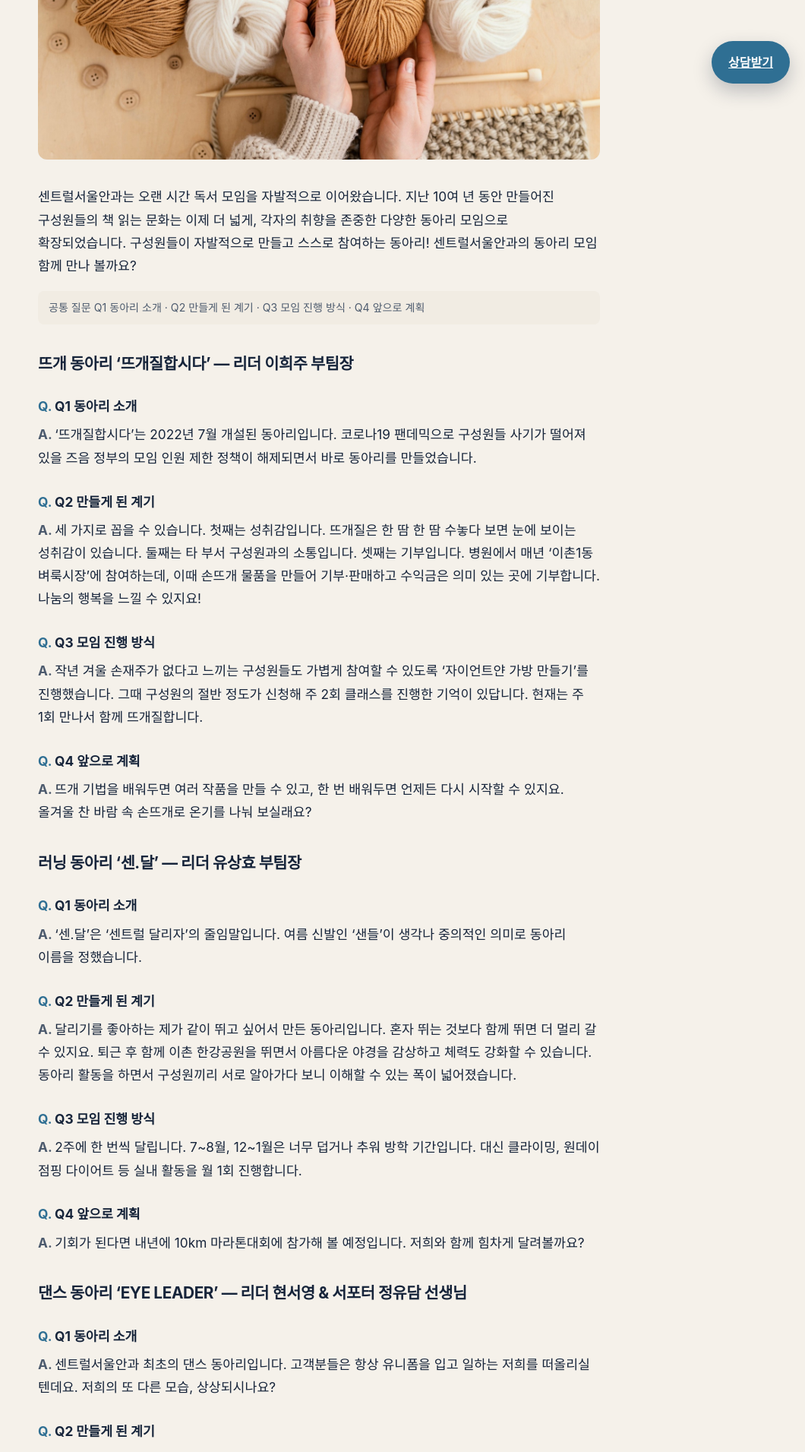
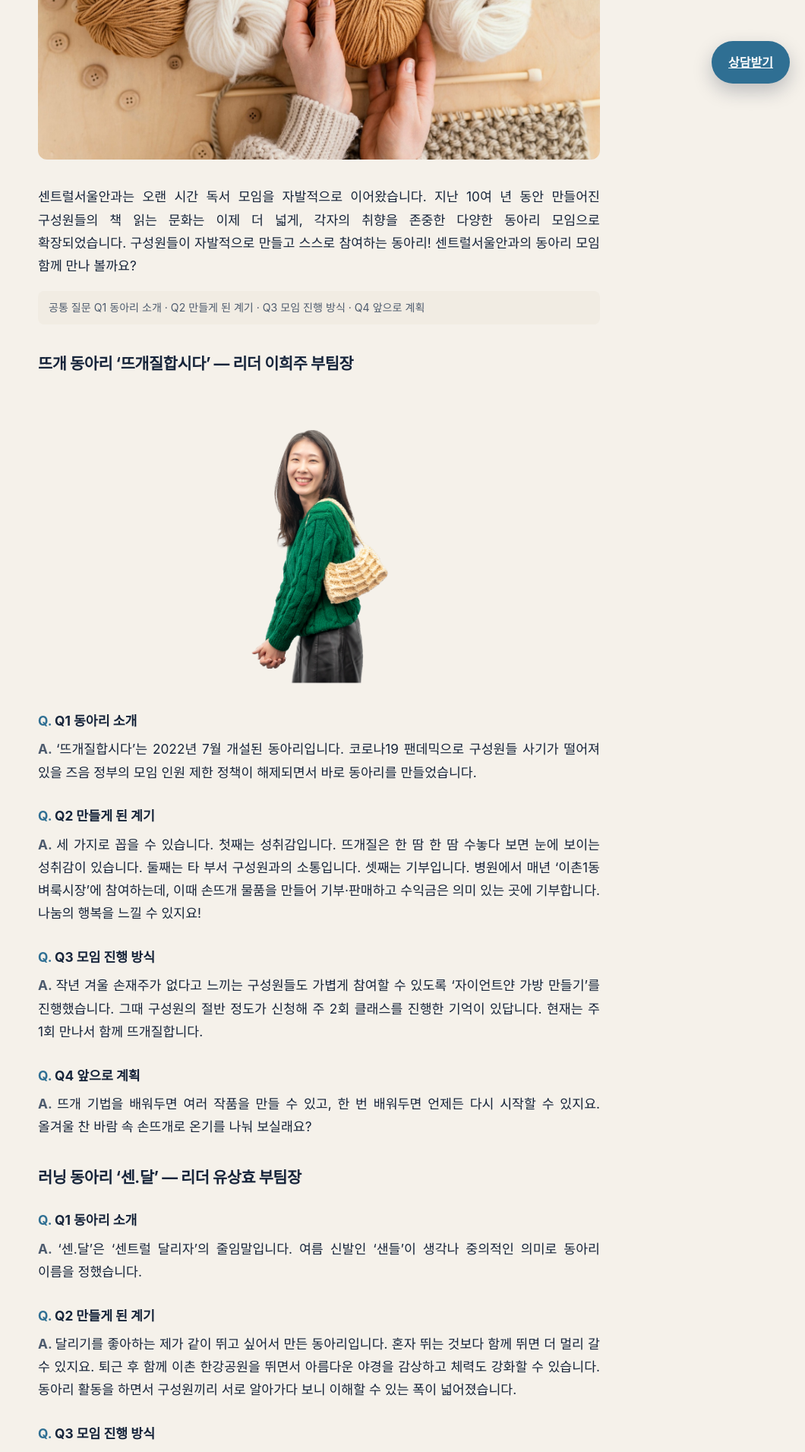
Before and after one commit to yongsan1705-ui/nanum-webzine, a PHP site: page /nanum/club.html in a window 1280 px wide. Shown: the part 670-2581 px from the top of the page at 76% size, without its empty margins (220-1280 px from the left). Run offline with PHP 8.4, Linux system fonts and the light colour scheme; some libraries are stand-ins or nearby versions; some web fonts are replaced.

Commit message:
동아리 기사: 뜨개 동아리 인물 사진 추가
- 뜨개 동아리 제목 아래에 배경 없는 인물 사진(club-knit.png) 배치
- 배경 지운 사진용 figure.cutout 스타일 추가 (최대 220px, 회색 바탕·둥근 모서리 없음)
- 본문 양쪽 정렬 스타일 포함

Co-Authored-By: Claude Opus 5.5 <noreply@anthropic.com>

```diff
--- a/nanum/assets/css/style.css
+++ b/nanum/assets/css/style.css
@@ -188,6 +188,12 @@ button { font: inherit; cursor: pointer; }
 .pi-label { display: inline-block; min-width: 3em; font-weight: 700; color: var(--issue); }
 .pi-link { display: inline-block; margin-top: 4px; font-weight: 700; color: var(--issue); }
 .article-body { font-size: 1.08rem; }
+/* 본문 읽는 글은 양쪽 정렬 (제목·인용구·사진 설명·가게 정보는 제외) */
+.article-body > p, .article-body > ul:not(.place-info) li, .article-body .qa p, .article-body .tag-card p, .article-body .timeline p { text-align: justify; }
+/* 좁은 화면에서는 단어 사이가 크게 벌어지지 않도록 단어 중간 줄바꿈 허용 (신문·잡지 방식) */
+@media (max-width: 640px) {
+  .article-body > p, .article-body > ul:not(.place-info) li, .article-body .qa p, .article-body .tag-card p, .article-body .timeline p { word-break: normal; line-break: strict; }
+}
 .article-body h3 { font-size: 1.3rem; margin-top: 1.8em; }
 .article-body h3.has-flag { display: flex; align-items: center; gap: .5em; }
 .flag { width: 1.6em; height: 1.6em; flex: none; border-radius: 50%; object-fit: cover; box-shadow: 0 0 0 1px var(--line); }
@@ -201,6 +207,9 @@ button { font: inherit; cursor: pointer; }
 .ph-video { background: #1f2a38; color: #fff; font-size: 2rem; }
 .article-body figure img { display: block; width: 100%; height: auto; border-radius: 12px; background: #e9eef2; }
 .article-body figure.portrait { max-width: 440px; margin-inline: auto; }
+/* 배경을 지운 인물 사진: 원본 크기 이하로, 회색 바탕·둥근 모서리 없이 */
+.article-body figure.cutout { max-width: 220px; margin-inline: auto; }
+.article-body figure.cutout img { background: none; border-radius: 0; }
 /* 편지지 (인사말): 원본 1143×2000 이미지를 위(0~790)·가운데(790~1595, 무늬 한 주기 단위로 반복)·아래(1595~2000) 세 조각으로 나눠 붙임.
    길이와 상관없이 테두리가 찌그러지지 않음. 1cqw = 원본 11.43px */
 .letter-wrap { container-type: inline-size; margin-bottom: 8px; }
--- a/nanum/club.html
+++ b/nanum/club.html
@@ -12,7 +12,7 @@
   <!-- OG 이미지: 대표 이미지가 정해지면 주석을 풀고 경로 입력 -->
   <!-- <meta property="og:image" content="https://www.cseye.net/nanum/assets/img/cover.jpg"> -->
   <link rel="stylesheet" href="https://cdn.jsdelivr.net/gh/orioncactus/pretendard@v1.3.9/dist/web/static/pretendard.min.css">
-  <link rel="stylesheet" href="assets/css/style.css?v=17856d80">
+  <link rel="stylesheet" href="assets/css/style.css?v=e17ae4c5">
 </head>
 <body data-article="club">
   <a class="skip" href="#main">본문 바로가기</a>
@@ -82,6 +82,7 @@
           <p>센트럴서울안과는 오랜 시간 독서 모임을 자발적으로 이어왔습니다. 지난 10여 년 동안 만들어진 구성원들의 책 읽는 문화는 이제 더 넓게, 각자의 취향을 존중한 다양한 동아리 모임으로 확장되었습니다. 구성원들이 자발적으로 만들고 스스로 참여하는 동아리! 센트럴서울안과의 동아리 모임 함께 만나 볼까요?</p>
           <p class="note">공통 질문 Q1 동아리 소개 · Q2 만들게 된 계기 · Q3 모임 진행 방식 · Q4 앞으로 계획</p>
           <h3>뜨개 동아리 ‘뜨개질합시다’ — 리더 이희주 부팀장</h3>
+          <figure class="cutout"><img src="assets/img/club-knit.png" alt="초록색 니트를 입고 손뜨개 가방을 멘 뜨개 동아리 구성원" width="254" height="430" loading="lazy" decoding="async"></figure>
           <div class="qa"><p class="q">Q1 동아리 소개</p><p class="a">‘뜨개질합시다’는 2022년 7월 개설된 동아리입니다. 코로나19 팬데믹으로 구성원들 사기가 떨어져 있을 즈음 정부의 모임 인원 제한 정책이 해제되면서 바로 동아리를 만들었습니다.</p></div>
           <div class="qa"><p class="q">Q2 만들게 된 계기</p><p class="a">세 가지로 꼽을 수 있습니다. 첫째는 성취감입니다. 뜨개질은 한 땀 한 땀 수놓다 보면 눈에 보이는 성취감이 있습니다. 둘째는 타 부서 구성원과의 소통입니다. 셋째는 기부입니다. 병원에서 매년 ‘이촌1동 벼룩시장’에 참여하는데, 이때 손뜨개 물품을 만들어 기부·판매하고 수익금은 의미 있는 곳에 기부합니다. 나눔의 행복을 느낄 수 있지요!</p></div>
           <div class="qa"><p class="q">Q3 모임 진행 방식</p><p class="a">작년 겨울 손재주가 없다고 느끼는 구성원들도 가볍게 참여할 수 있도록 ‘자이언트얀 가방 만들기’를 진행했습니다. 그때 구성원의 절반 정도가 신청해 주 2회 클래스를 진행한 기억이 있답니다. 현재는 주 1회 만나서 함께 뜨개질합니다.</p></div>
```
Also changed, not shown: nanum/assets/img/club-knit.png (added).
